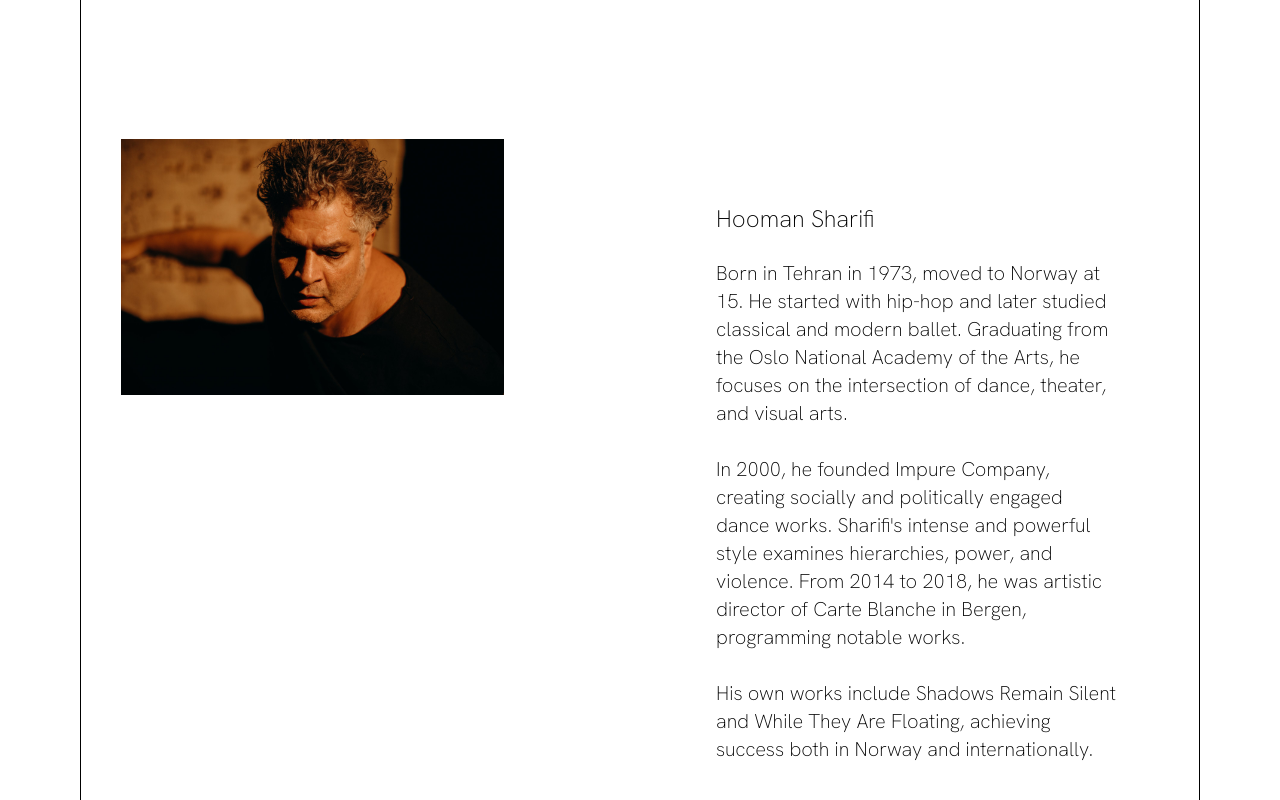
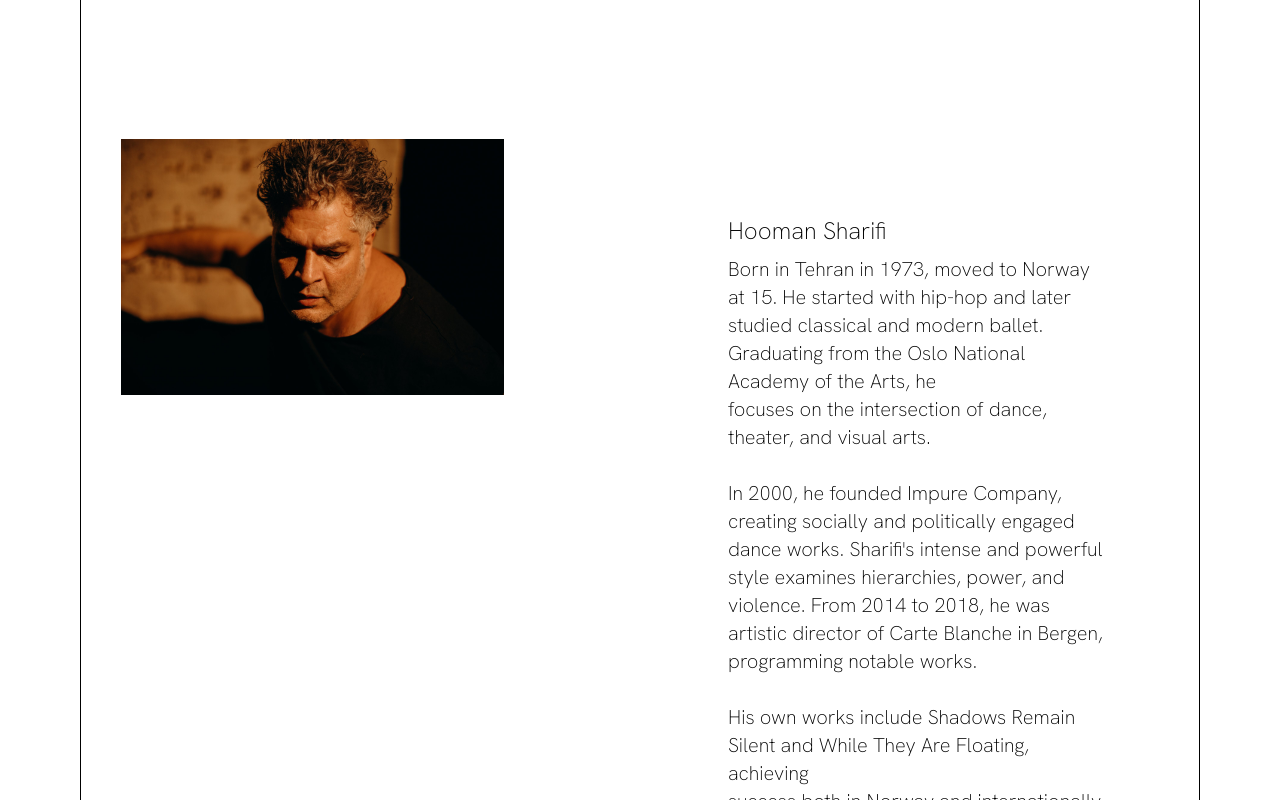
Before and after one commit to SineMunchs/exam2, a Vue app: page /about in a window 1280 px wide. Shown: the part 1900-2700 px from the top of the page. Built offline with nearby package versions, Linux system fonts and the light colour scheme.

Commit message:
hooman på linje

```diff
--- a/src/views/AboutView.vue
+++ b/src/views/AboutView.vue
@@ -101,7 +101,7 @@ stroke  about side
     </div>
     <!-- Second Grid Container -->
     <div class=" p-4 flex-1 ml-40 mr-10">
-      <div class="grid grid-cols-1 gap-4">
+      <div class="grid grid-cols-1 p-3">
         <h3 class="hanken font-extralight text-2xl mb-2 mt-16">Hooman Sharifi</h3>
         <h3 class="hanken font-extralight text-xl">
             Born in Tehran in 1973, moved to Norway at 15. He started with hip-hop and later studied classical and modern ballet. Graduating from the Oslo National Academy of the Arts, he <br>focuses on the intersection of dance, theater, and visual arts. <br><br>
@@ -114,7 +114,6 @@ stroke  about side
   </div>
 
 
-<!--Footer-->
   <img src="../../public/images/frei.svg" alt="HomeView.vue" class=" mt-40 -mr-2 mb-4">
 
 
```
